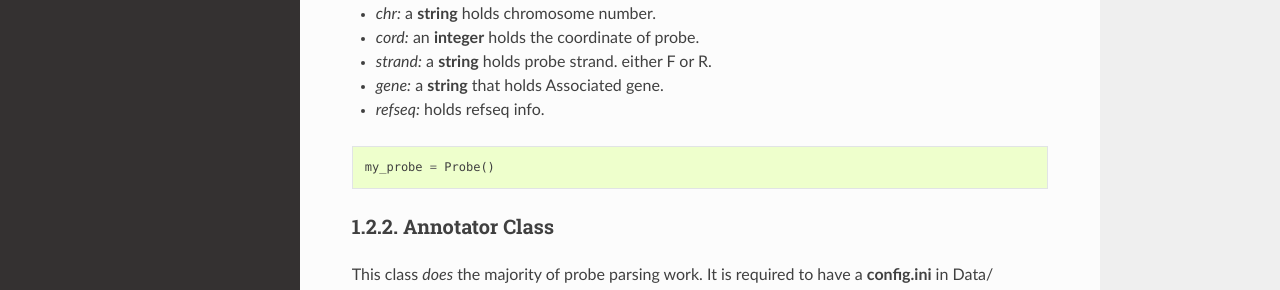
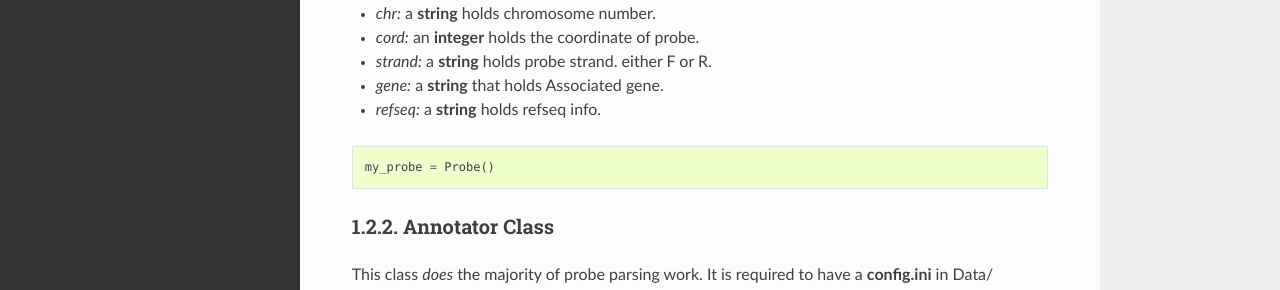
Before and after one commit to AminMahpour/PyMAP, a Sphinx documentation site: the page built from docs/Annotation.rst, in a window 1280 px wide and 1012 px high. Shown: the part 488-778 px from the top of the window. Built offline with Sphinx 7.4.7 and the Read the Docs theme 2.0.0, drawn with Linux system fonts in a browser that asks for light colours.

Commit message:
updated documentations.

```diff
--- a/docs/Annotation.rst
+++ b/docs/Annotation.rst
@@ -18,7 +18,7 @@ This object will hold all probe information. The following information is curren
 - *cord:* an **integer** holds the coordinate of probe.
 - *strand:* a **string** holds probe strand. either F or R.
 - *gene:* a **string** that holds Associated gene.
-- *refseq:* holds refseq info.
+- *refseq:* a **string** holds refseq info.
 
 .. code:: python
 
```
